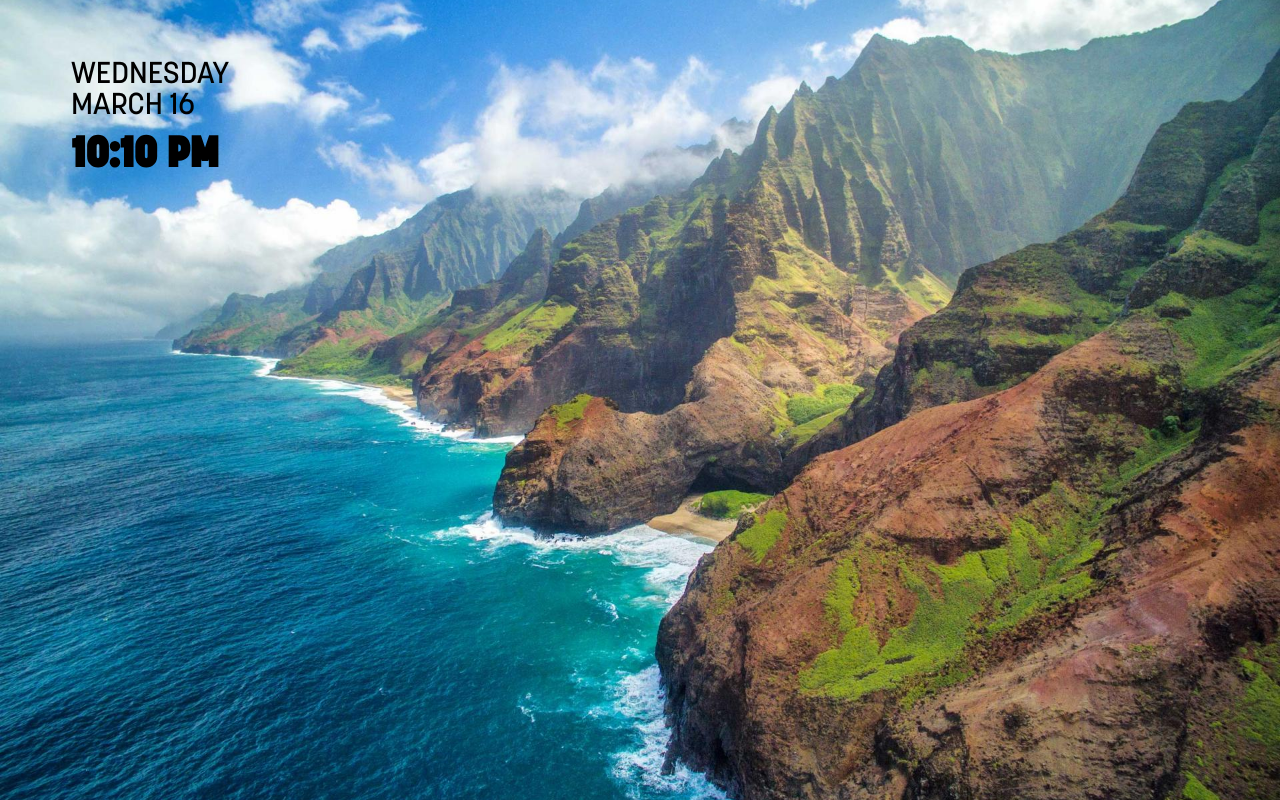
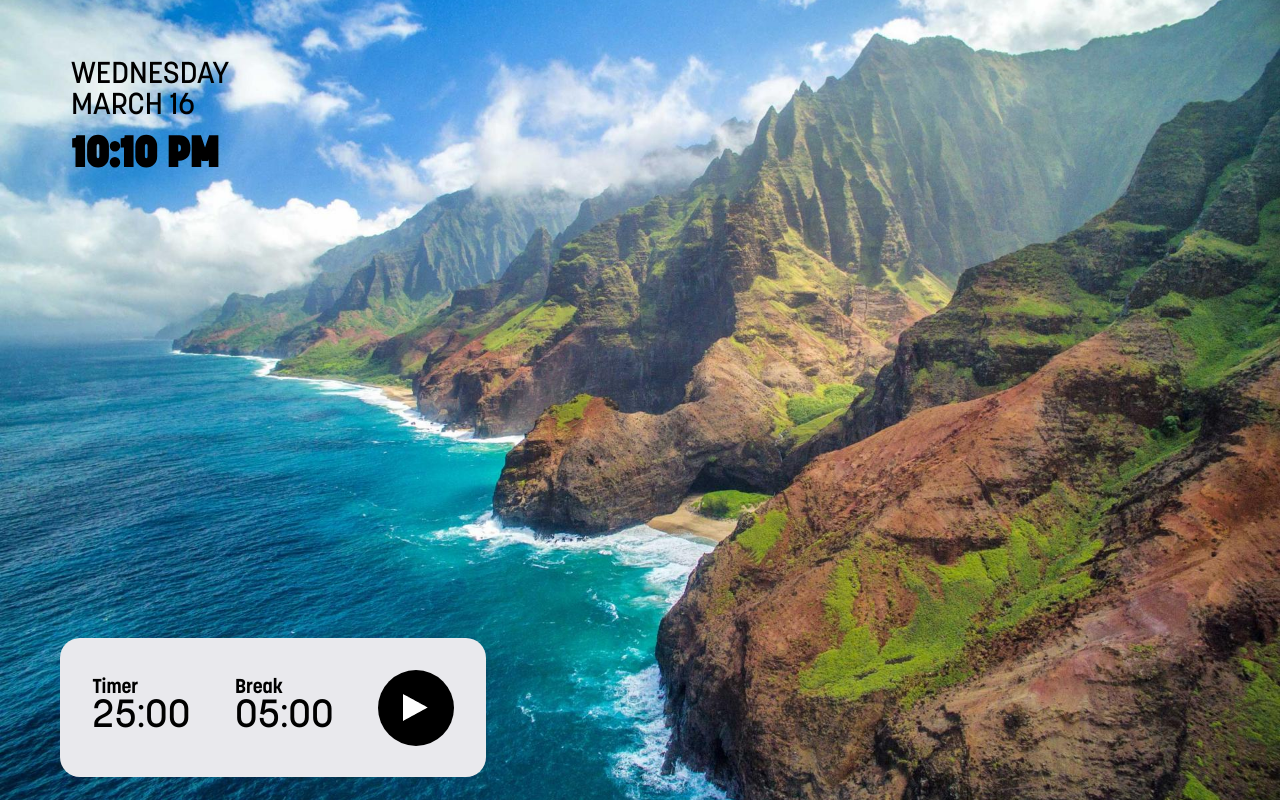
Before and after one commit to WITS-Team-1/client, a React (Create React App) app: page /cityscape/select/hawaii in a window 1280 px wide. Built offline with nearby package versions, Linux system fonts and the light colour scheme.

Commit message:
Add pomodoro html and styling

```diff
--- a/src/App.js
+++ b/src/App.js
@@ -3,12 +3,14 @@ import styles from './App.module.css';
 
 import Dock from './components/Dock/Dock';
 import TimeWidget from './components/TimeWidget/TimeWidget';
+import Pomodoro from './components/Pomodoro/Pomodoro';
 
 function App() {
   return (
     <div className={styles.layoutContainer}>
       <div className={styles.heroImage}></div>
       <TimeWidget />
+      <Pomodoro/>
       <Dock />
     </div>
   );
--- a/src/components/Dock/Dock.js
+++ b/src/components/Dock/Dock.js
@@ -7,6 +7,7 @@ import spotify from '../../assets/images/spotify.png';
 import todolist from '../../assets/images/todolist.png';
 import sounds from '../../assets/images/sounds.png';
 import stickers from '../../assets/images/stickers.png';
+import { Link } from 'react-router-dom';
 
 const Dock = (props) => {
   return (
@@ -16,9 +17,9 @@ const Dock = (props) => {
           <div id='cont'>
             <div className='footer_center'>
               <section id='icons'>
-                <a href='/index.html'>
+                <Link to='/chooseTheme'>
                   <img src={themes} width='60' height='60' alt='Theme' />
-                </a>
+                </Link>
                 <a href='/index.html'>
                   <img src={calendar} width='60' height='60' alt='Calendar' />
                 </a>
--- /dev/null
+++ b/src/components/Pomodoro/Pomodoro.js
@@ -0,0 +1,35 @@
+import React from 'react';
+import styles from './Pomodoro.module.css';
+import playButton from '../../assets/images/Pomodoro/startButton.png';
+
+const Pomodoro = () => {
+  const handleClick = (e) => {
+    e.preventDefault();
+  };
+
+  return (
+    <div className={styles.pomodoroContainer}>
+      <div className={styles.timerContainer}>
+        <span className={styles.timerLabel}>Timer</span>
+        <div className={styles.timeLeft}>
+          <span id='minutes'>25</span>
+          <span>:</span>
+          <span id='seconds'>00</span>
+        </div>
+      </div>
+      <div className={styles.timerContainer}>
+        <span className={styles.timerLabel}>Break</span>
+        <div className={styles.timeLeft}>
+          <span id='minutes'>05</span>
+          <span>:</span>
+          <span id='seconds'>00</span>
+        </div>
+      </div>
+      <button className={styles.startButton} onClick={handleClick}>
+        <img src={playButton} alt='play' />
+      </button>
+    </div>
+  );
+};
+
+export default Pomodoro;
--- /dev/null
+++ b/src/components/Pomodoro/Pomodoro.module.css
@@ -0,0 +1,49 @@
+.pomodoroContainer {
+  font-family: 'Korolev Bold';
+  --background-color: #e9e9ed;
+  background-color: var(--background-color);
+  width: 426px;
+  height: 139px;
+  border-radius: 20px;
+  position: absolute;
+  top: 638px;
+  left: 60px;
+  display: flex;
+  flex-direction: row;
+  justify-content: space-evenly;
+  align-items: center;
+}
+
+.timerContainer {
+  display: flex;
+  flex-direction: column;
+  justify-content: center;
+  height: 76px;
+}
+
+.timerLabel {
+  font-size: 20px;
+  font-weight: bold;
+}
+
+.startButton {
+  border: none;
+  background: black;
+  height: 76px;
+  width: 76px;
+  border-radius: 50%;
+  display: flex;
+  justify-content: center;
+  align-items: center;
+}
+
+.startButton:hover {
+  border: 1px solid black;
+  background-color: var(--background-color);
+}
+
+.timeLeft {
+  font-family: 'KorolevMedium';
+  width: 110px;
+  font-size: 39px;
+}
--- a/src/components/SplashScreen/SplashScreen.module.css
+++ b/src/components/SplashScreen/SplashScreen.module.css
@@ -4,4 +4,12 @@
   align-items: center;
   width: 100%;
   height: 100vh;
+  animation: show 200ms ease-in-out;
 }
+
+@keyframes show {
+  0% {
+    opacity: 0.5;
+    transform: scale(0);
+  }
+}
```
Also changed, not shown: src/assets/images/Pomodoro/startButton.png (added).
